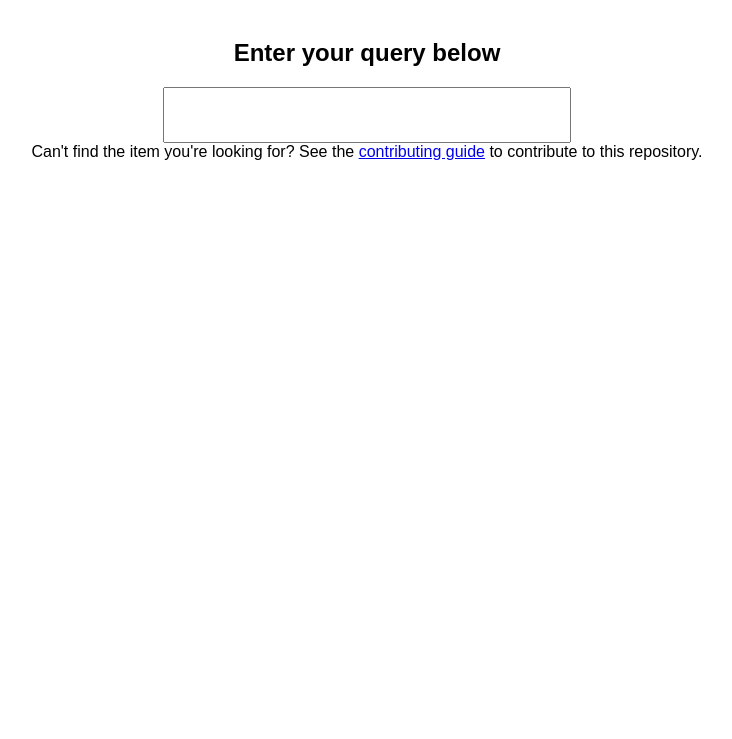
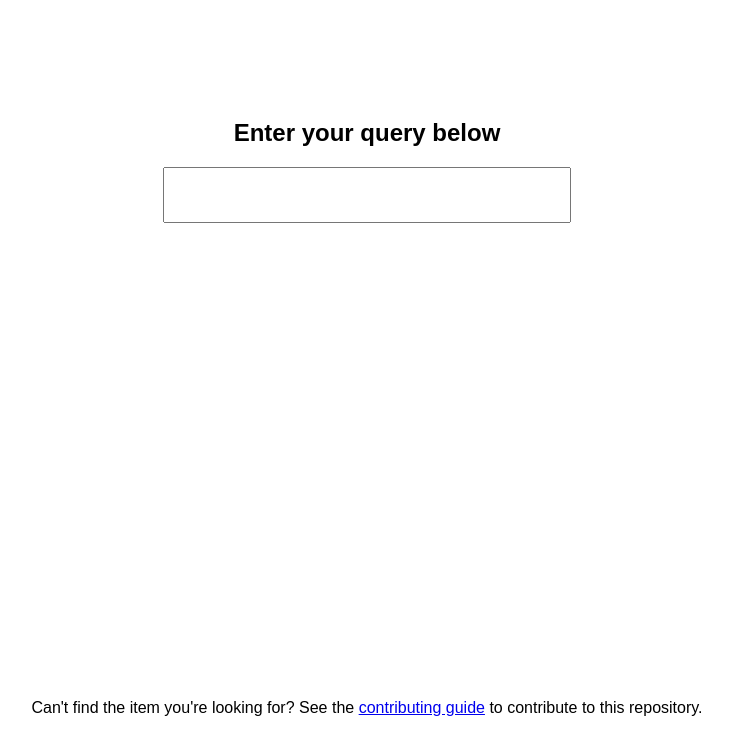
Before and after one commit to momofukumilkbar/tech-resource, a React app: page / in a window 1280 px wide. Shown: the part 61-800 px from the top of the page, without its empty margins (273-1005 px from the left). Built offline with nearby package versions, Linux system fonts and the light colour scheme.

Commit message:
adds a footer

```diff
--- a/src/components/App.css
+++ b/src/components/App.css
@@ -1,7 +1,9 @@
 .container {
   display: grid;
-  grid-template-rows: 2;
+  grid-template-rows: 20% auto 50px;
   grid-template-columns: 1;
+  height: 100%;
+
 }
 
 .header {
@@ -24,4 +26,14 @@
   font-size: 24px;
   width: 400px;
   height: 50px;
+  text-align: center;
 }
+
+.contributing-guide {
+  margin-top: 10px;
+  grid-row-start: 3;
+  grid-row-end: span 1;
+  grid-column-start: 1;
+  grid-column-end: span 1;
+  text-align: center;
+}
--- a/src/components/App.js
+++ b/src/components/App.js
@@ -85,14 +85,17 @@ class App extends Component {
         <header className='header'>
           <h1>Milk Bar Tech Resource</h1>
         </header>
+
         <div className='content'>
           <h2 className='title'>Enter your query below</h2>
+
           <input
             className='search-bar'
             type='text'
             onChange={e => this.handleOnChange(e)}
             ref={input => this.input = input}
           />
+
           { results.length > 0
           ? <ResultsContainer
             results={results}
@@ -100,12 +103,12 @@ class App extends Component {
             onClick={e => this.handleResultClick(e)}
           />
           : ''}
-          <div>
-            Can't find the item you're looking for? See the <a href='https://github.com/momofukumilkbar/tech-resource/blob/master/README.md'
-            >
-              contributing guide
-            </a> to contribute to this repository.
-          </div>
+        </div>
+        <div className='contributing-guide'>
+          Can't find the item you're looking for? See the <a href='https://github.com/momofukumilkbar/tech-resource/blob/master/README.md'
+          >
+            contributing guide
+          </a> to contribute to this repository.
         </div>
       </div>
     )
```
